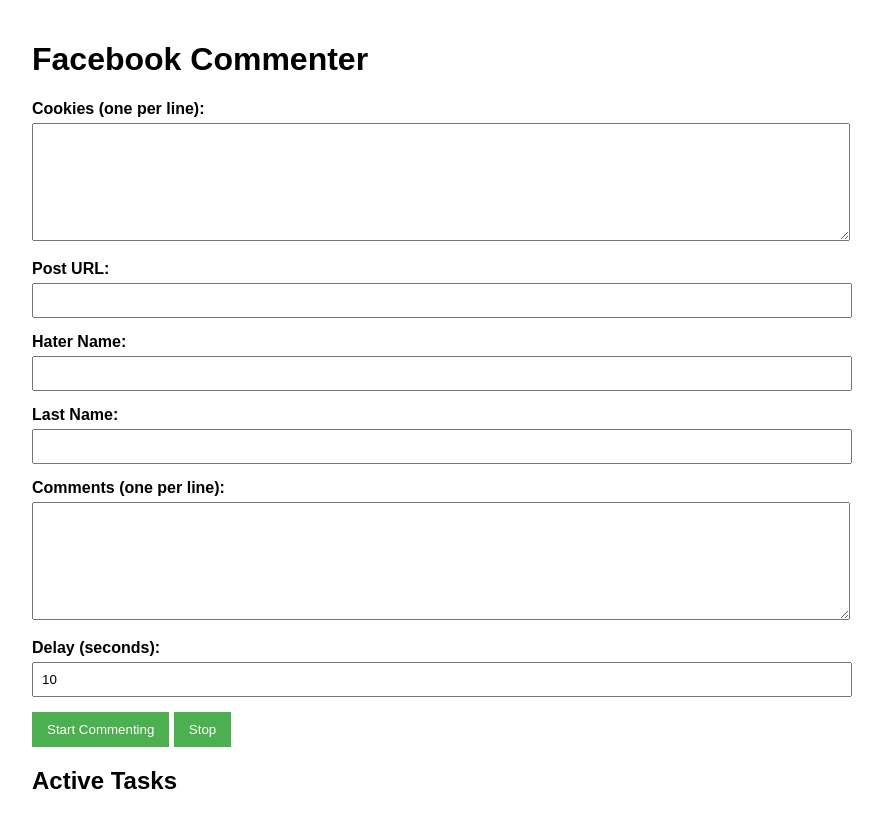
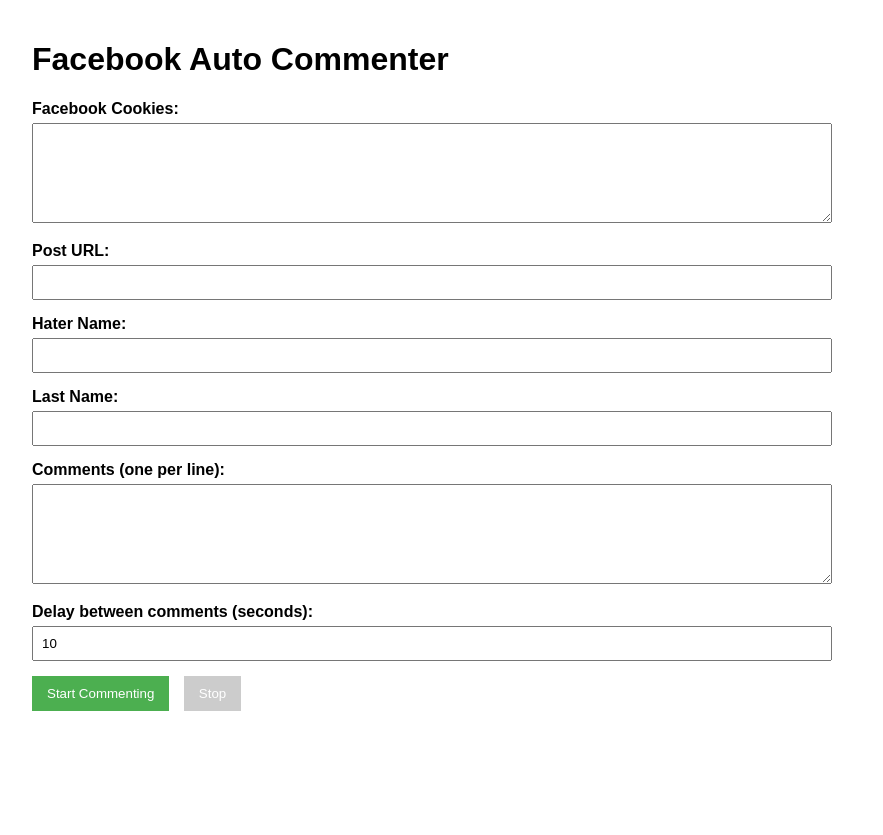
Before and after one commit to alexjohn0987/COOKIES-PAGE, a Flask app: page / in a window 1280 px wide. Shown: the whole page, without its empty margins (208-1091 px from the left). After the commit the page ends 711 px from the top, so only its background shows below. Run offline with Flask 3, Linux system fonts and the light colour scheme.

Commit message:
Update index.html

```diff
--- a/templates/index.html
+++ b/templates/index.html
@@ -1,66 +1,61 @@
 <!DOCTYPE html>
 <html>
 <head>
-    <title>Facebook Commenter</title>
+    <title>Facebook Auto Commenter</title>
     <style>
         body { font-family: Arial, sans-serif; max-width: 800px; margin: 0 auto; padding: 20px; }
         .form-group { margin-bottom: 15px; }
         label { display: block; margin-bottom: 5px; font-weight: bold; }
-        input, textarea { width: 100%; padding: 8px; }
-        textarea { height: 100px; }
-        button { padding: 10px 15px; background: #4CAF50; color: white; border: none; cursor: pointer; }
-        .task-status { margin-top: 20px; padding: 15px; background: #f5f5f5; }
+        input, textarea { width: 100%; padding: 8px; box-sizing: border-box; }
+        textarea { height: 100px; resize: vertical; }
+        button { padding: 10px 15px; background: #4CAF50; color: white; border: none; cursor: pointer; margin-right: 10px; }
+        button:disabled { background: #cccccc; }
+        .task-status { margin-top: 20px; padding: 15px; background: #f5f5f5; display: none; }
+        .status-item { margin-bottom: 10px; }
     </style>
 </head>
 <body>
-    <h1>Facebook Commenter</h1>
+    <h1>Facebook Auto Commenter</h1>
 
-    <form id="commentForm">
     <div class="form-group">
-            <label>Cookies (one per line):</label>
-            <textarea name="cookies" required></textarea>
+        <label for="cookies">Facebook Cookies:</label>
+        <textarea id="cookies" required></textarea>
     </div>
 
     <div class="form-group">
-            <label>Post URL:</label>
-            <input type="text" name="post_url" required>
+        <label for="post_url">Post URL:</label>
+        <input type="text" id="post_url" required>
     </div>
 
     <div class="form-group">
-            <label>Hater Name:</label>
-            <input type="text" name="hater_name" required>
+        <label for="hater_name">Hater Name:</label>
+        <input type="text" id="hater_name" required>
     </div>
 
     <div class="form-group">
-            <label>Last Name:</label>
-            <input type="text" name="last_name" required>
+        <label for="last_name">Last Name:</label>
+        <input type="text" id="last_name" required>
     </div>
 
     <div class="form-group">
-            <label>Comments (one per line):</label>
-            <textarea name="comments" required></textarea>
+        <label for="comments">Comments (one per line):</label>
+        <textarea id="comments" required></textarea>
     </div>
 
     <div class="form-group">
-            <label>Delay (seconds):</label>
-            <input type="number" name="delay" value="10" min="5" required>
+        <label for="delay">Delay between comments (seconds):</label>
+        <input type="number" id="delay" value="10" min="5" required>
     </div>
 
-        <button type="button" id="startBtn">Start Commenting</button>
-        <button type="button" id="stopBtn" disabled>Stop</button>
-    </form>
+    <button id="startBtn">Start Commenting</button>
+    <button id="stopBtn" disabled>Stop</button>
 
-    <div id="taskInfo" class="task-status" style="display: none;">
+    <div id="taskInfo" class="task-status">
         <h2>Task Status</h2>
-        <p>Task ID: <span id="taskId"></span></p>
-        <p>Status: <span id="taskStatus"></span></p>
-        <p>Comments Sent: <span id="commentCount"></span></p>
-        <p>Last Status: <span id="lastStatus"></span></p>
-    </div>
-
-    <div id="activeTasks">
-        <h2>Active Tasks</h2>
-        <div id="tasksList"></div>
+        <div class="status-item">Task ID: <span id="taskId"></span></div>
+        <div class="status-item">Status: <span id="taskStatus"></span></div>
+        <div class="status-item">Comments Sent: <span id="commentCount"></span></div>
+        <div class="status-item">Last Status: <span id="lastStatus"></span></div>
     </div>
 
     <script>
@@ -70,15 +65,21 @@
         document.getElementById('stopBtn').addEventListener('click', stopTask);
 
         function startTask() {
-            const formData = new FormData(document.getElementById('commentForm'));
-            const data = Object.fromEntries(formData.entries());
+            const data = {
+                cookies: document.getElementById('cookies').value,
+                post_url: document.getElementById('post_url').value,
+                hater_name: document.getElementById('hater_name').value,
+                last_name: document.getElementById('last_name').value,
+                comments: document.getElementById('comments').value,
+                delay: document.getElementById('delay').value
+            };
 
             fetch('/start_task', {
                 method: 'POST',
                 headers: { 'Content-Type': 'application/json' },
                 body: JSON.stringify(data)
             })
-            .then(res => res.json())
+            .then(response => response.json())
             .then(data => {
                 if (data.status === 'success') {
                     currentTaskId = data.task_id;
@@ -96,7 +97,7 @@
             if (!currentTaskId) return;
 
             fetch(`/stop_task/${currentTaskId}`, { method: 'POST' })
-            .then(res => res.json())
+            .then(response => response.json())
             .then(data => {
                 if (data.status === 'success') {
                     document.getElementById('stopBtn').disabled = true;
@@ -108,7 +109,7 @@
             if (!currentTaskId) return;
 
             fetch(`/task_status/${currentTaskId}`)
-            .then(res => res.json())
+            .then(response => response.json())
             .then(data => {
                 if (data.status === 'success') {
                     document.getElementById('taskStatus').textContent = data.data.status;
@@ -121,39 +122,6 @@
                 }
             });
         }
-
-        function updateActiveTasks() {
-            fetch('/active_tasks')
-            .then(res => res.json())
-            .then(data => {
-                const tasksList = document.getElementById('tasksList');
-                tasksList.innerHTML = '';
-
-                if (data.data && Object.keys(data.data).length > 0) {
-                    for (const [taskId, task] of Object.entries(data.data)) {
-                        const taskDiv = document.createElement('div');
-                        taskDiv.innerHTML = `
-                            <div style="border:1px solid #ddd; padding:10px; margin:5px 0;">
-                                <h3>Task ${taskId}</h3>
-                                <p>Status: ${task.status}</p>
-                                <p>Comments: ${task.comment_count}</p>
-                                <button onclick="stopSpecificTask('${taskId}')">Stop</button>
-                            </div>
-                        `;
-                        tasksList.appendChild(taskDiv);
-                    }
-                }
-            });
-
-            setTimeout(updateActiveTasks, 3000);
-        }
-
-        window.stopSpecificTask = function(taskId) {
-            fetch(`/stop_task/${taskId}`, { method: 'POST' });
-        };
-
-        // Initial load
-        updateActiveTasks();
     </script>
 </body>
 </html>
```
Lines whose indentation alone changed are shown as unchanged.
